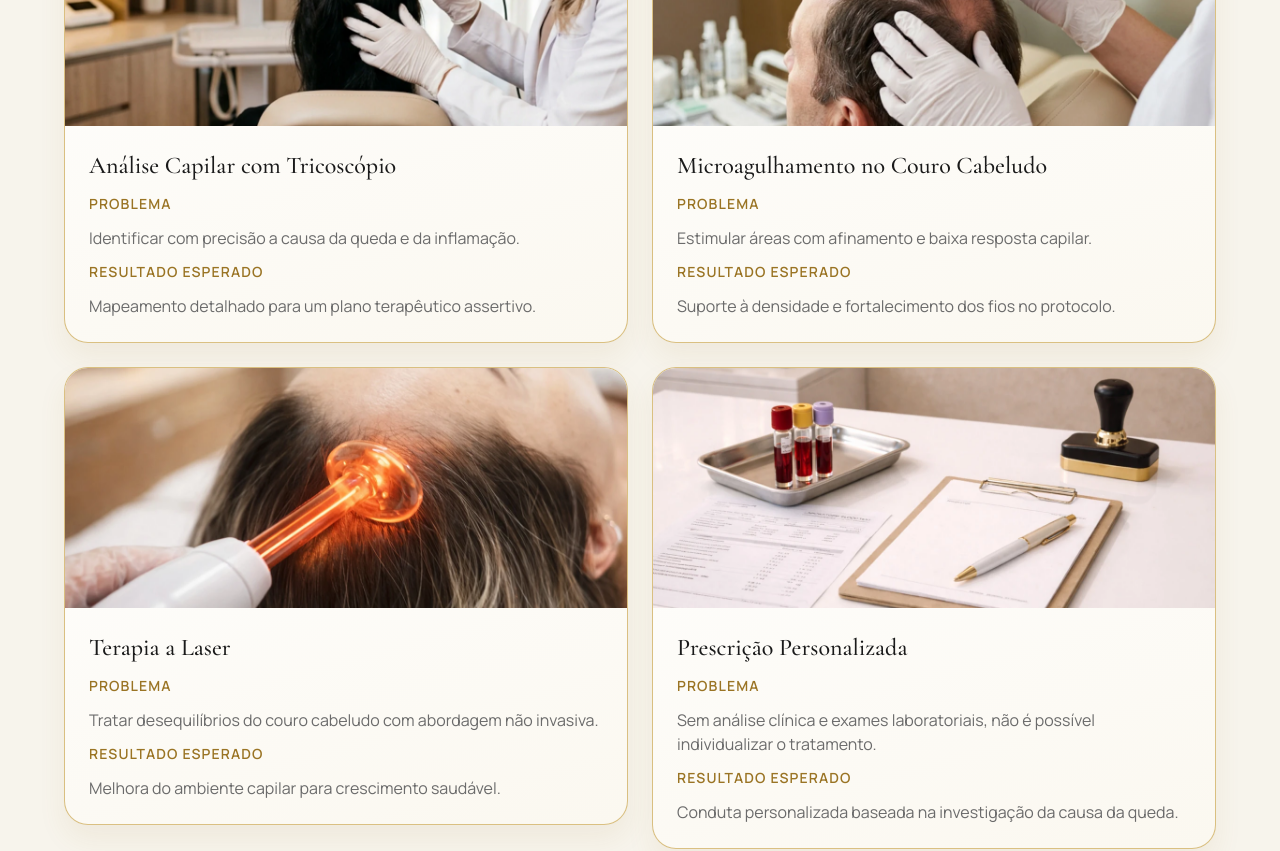
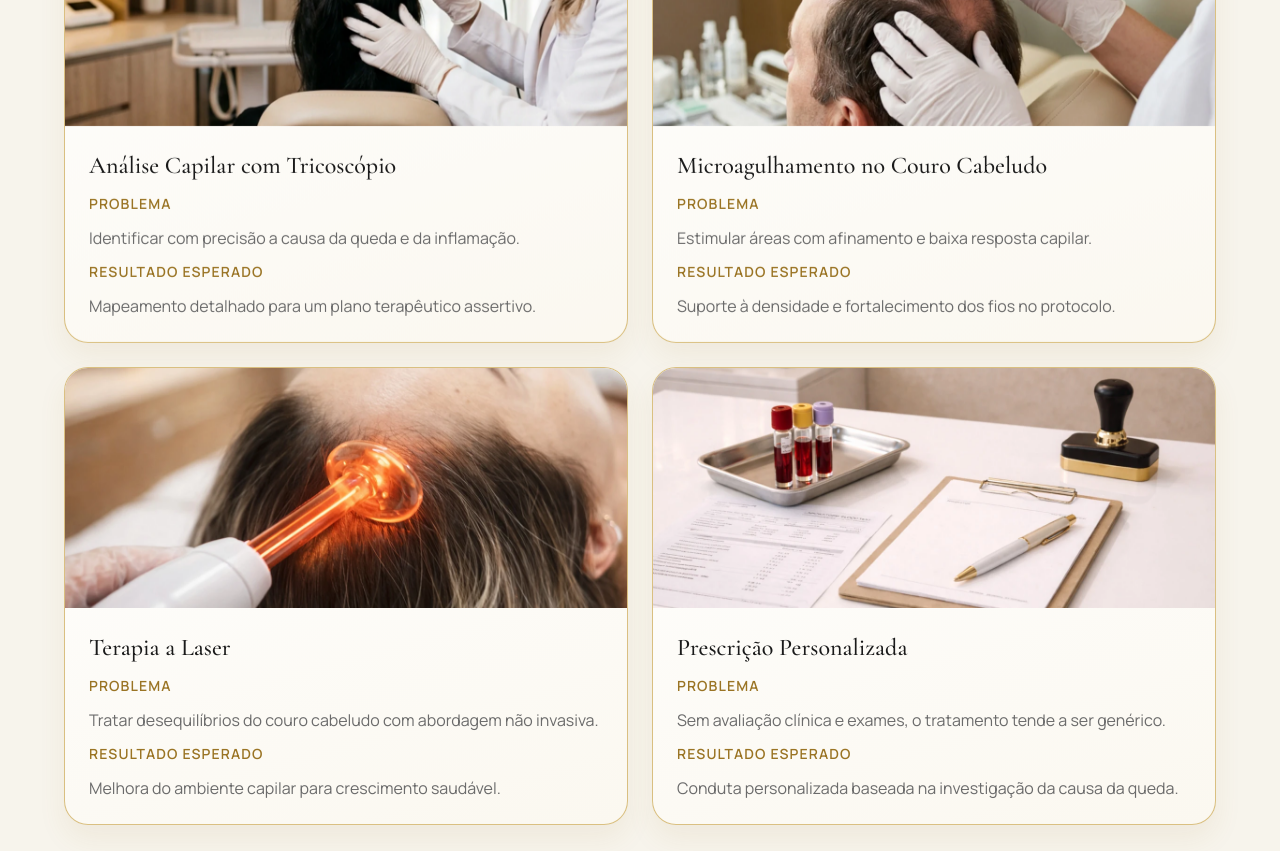
Before and after one commit to draRobertaCantagalli/dra_roberta_cantagalli, a Next.js app: page / in a window 1280 px wide. Shown: the part 1440-2291 px from the top of the page. Built offline with nearby package versions, Linux system fonts and the light colour scheme; no server answers.

Commit message:
refatoracao efeitos

```diff
--- a/app/globals.css
+++ b/app/globals.css
@@ -64,28 +64,25 @@ h3 {
   font-family: var(--font-display), serif;
 }
 
-@keyframes riseIn {
+.reveal-on-scroll {
+  opacity: 0;
+  transform: translateY(8px);
+  will-change: opacity, transform;
+}
+
+.reveal-on-scroll.is-visible {
+  animation: revealUpSoft 860ms cubic-bezier(0.16, 1, 0.3, 1) both;
+}
+
+@keyframes revealUpSoft {
   from {
     opacity: 0;
-    transform: translateY(14px);
+    transform: translateY(8px);
   }
   to {
     opacity: 1;
     transform: translateY(0);
   }
-}
-
-.reveal-on-scroll {
-  opacity: 0;
-  transform: translateY(18px);
-  transition:
-    opacity 520ms ease,
-    transform 620ms cubic-bezier(0.22, 1, 0.36, 1);
-}
-
-.reveal-on-scroll.is-visible {
-  opacity: 1;
-  transform: translateY(0);
 }
 
 @keyframes goldLuster {
@@ -131,7 +128,7 @@ h3 {
   .reveal-on-scroll.is-visible {
     opacity: 1;
     transform: none;
-    transition: none;
+    animation: none;
   }
 
   .gold-luster::after {
--- a/app/page.tsx
+++ b/app/page.tsx
@@ -116,13 +116,19 @@ export default function Home() {
           </section>
         </RevealOnScroll>
 
+        <section className="mx-auto mt-16 w-full max-w-6xl">
           <RevealOnScroll>
-          <section className="mx-auto mt-16 w-full max-w-6xl">
             <h2 className="text-3xl sm:text-4xl">Principais Serviços e Abordagens</h2>
+          </RevealOnScroll>
           <div className="mt-8 grid gap-6 sm:grid-cols-2">
             {services.map((service, index) => (
-                <RevealOnScroll key={service.title} delayMs={index * 90}>
-                  <article className="group overflow-hidden rounded-3xl border border-(--sand-300)/85 bg-[linear-gradient(165deg,#fff_0%,var(--surface-soft)_100%)] shadow-[0_14px_28px_rgba(154,116,36,0.08)] transition hover:-translate-y-1 hover:shadow-[0_20px_35px_rgba(154,116,36,0.18)]">
+              <RevealOnScroll
+                key={service.title}
+                delayMs={Math.floor(index / 2) * 120}
+                rootMargin="0px 0px -2% 0px"
+                className="h-full"
+              >
+                <article className="group flex h-full flex-col overflow-hidden rounded-3xl border border-(--sand-300)/85 bg-[linear-gradient(165deg,#fff_0%,var(--surface-soft)_100%)] shadow-[0_14px_28px_rgba(154,116,36,0.08)] transition hover:-translate-y-1 hover:shadow-[0_20px_35px_rgba(154,116,36,0.18)]">
                   <Image
                     src={service.image}
                     alt={service.alt}
@@ -133,7 +139,7 @@ export default function Home() {
                     loading="lazy"
                     decoding="async"
                   />
-                    <div className="space-y-3 p-6">
+                  <div className="flex flex-1 flex-col space-y-3 p-6">
                     <h3 className="text-2xl">{service.title}</h3>
                     <p className="text-sm font-semibold uppercase tracking-[0.08em] text-(--gold-deep)">
                       Problema
@@ -149,7 +155,6 @@ export default function Home() {
             ))}
           </div>
         </section>
-        </RevealOnScroll>
 
         <RevealOnScroll>
           <section className="mx-auto mt-16 grid w-full max-w-5xl items-center gap-8 rounded-3xl border border-(--sand-300) bg-[linear-gradient(130deg,#fff_0%,var(--surface-soft)_58%,rgba(231,200,115,0.2)_100%)] p-8 sm:p-12 lg:grid-cols-[0.85fr_1.15fr]">
--- a/components/ui/reveal-on-scroll.tsx
+++ b/components/ui/reveal-on-scroll.tsx
@@ -6,12 +6,16 @@ type RevealOnScrollProps = {
   children: React.ReactNode;
   className?: string;
   delayMs?: number;
+  threshold?: number;
+  rootMargin?: string;
 };
 
 export function RevealOnScroll({
   children,
   className,
   delayMs = 0,
+  threshold = 0.12,
+  rootMargin = "0px 0px -8% 0px",
 }: RevealOnScrollProps) {
   const ref = useRef<HTMLDivElement | null>(null);
   const [isVisible, setIsVisible] = useState(false);
@@ -30,20 +34,21 @@ export function RevealOnScroll({
         }
       },
       {
-        threshold: 0.2,
+        threshold,
+        rootMargin,
       },
     );
 
     observer.observe(element);
 
     return () => observer.disconnect();
-  }, []);
+  }, [threshold, rootMargin]);
 
   return (
     <div
       ref={ref}
       className={`reveal-on-scroll ${isVisible ? "is-visible" : ""}${className ? ` ${className}` : ""}`}
-      style={{ transitionDelay: `${delayMs}ms` }}
+      style={{ animationDelay: `${delayMs}ms` }}
     >
       {children}
     </div>
--- a/lib/home-content.ts
+++ b/lib/home-content.ts
@@ -44,7 +44,8 @@ export const services: ServiceItem[] = [
   },
   {
     title: "Prescrição Personalizada",
-    problem: "Sem análise clínica e exames laboratoriais, não é possível individualizar o tratamento.",
+    problem: "Sem avaliação clínica e exames, o tratamento tende a ser genérico.",
+    //problem: "Sem análise clínica e exames laboratoriais, não é possível individualizar o tratamento.",
     outcome: "Conduta personalizada baseada na investigação da causa da queda.",
     image: "/home/servicos/prescricao_personalizada.webp",
     alt: "Protocolo de prescrição clínica personalizada",
```
Lines whose indentation alone changed are shown as unchanged.
